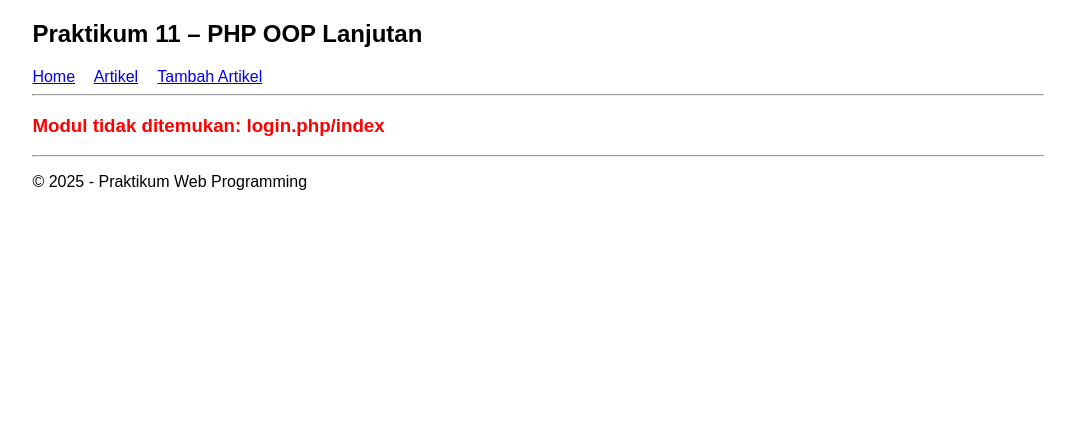
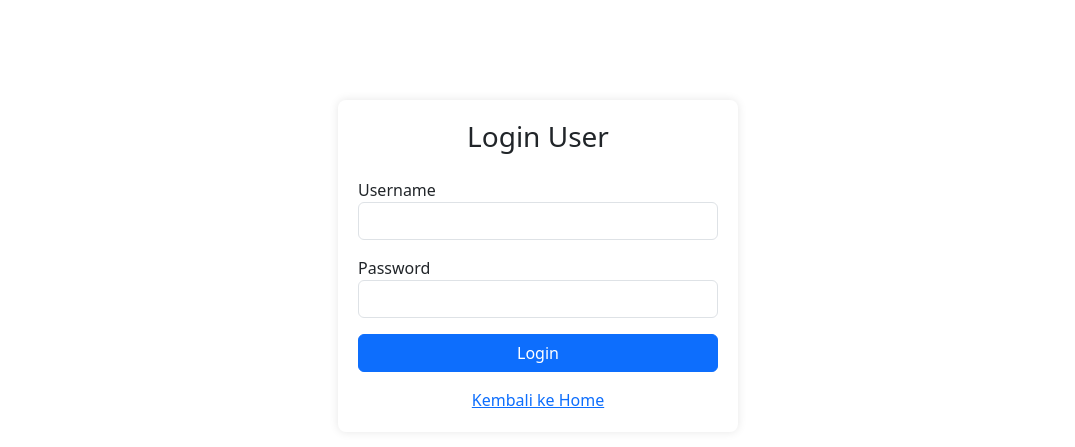
Before and after one commit to putrimltiii/Lab11Web, a PHP site: page /lab11_php_oop/login.php in a window 1280 px wide. Shown: the top 447 px of the page, without its empty margins (102-1177 px from the left). Run offline with PHP 8.4, Linux system fonts and the light colour scheme.

Commit message:
Add files via upload

```diff
--- a/index.php
+++ b/index.php
@@ -1,25 +1 @@
-<?php
-include "config.php";
-include "class/Database.php";
-include "class/Form.php";
-
-session_start();
-
-$path = isset($_SERVER['PATH_INFO']) ? $_SERVER['PATH_INFO'] : '/home/index';
-$segments = explode('/', trim($path, '/'));
-
-$mod  = $segments[0] ?? 'home';
-$page = $segments[1] ?? 'index';
-
-$file = "module/{$mod}/{$page}.php";
-
-include "template/header.php";
-
-if (file_exists($file)) {
-    include $file;
-} else {
-    echo "<h3 style='color:red'>Modul tidak ditemukan: $mod/$page</h3>";
-}
-
-include "template/footer.php";
-?>
+<h3>Selamat Datang di Framework Modular PHP OOP</h3>
--- /dev/null
+++ b/login.php
@@ -0,0 +1,76 @@
+<?php
+if (isset($_SESSION['is_login'])) {
+    header('Location: /lab11_php_oop/index.php/artikel/index');
+    exit;
+}
+
+$message = "";
+
+if ($_SERVER['REQUEST_METHOD'] === 'POST') {
+    $db = new Database();
+
+    $username = trim($_POST['username']);
+    $password = trim($_POST['password']);
+
+    $sql = "SELECT * FROM users WHERE username='$username' LIMIT 1";
+    $result = $db->query($sql);
+    $data = $result->fetch_assoc();
+
+    if ($data && password_verify($password, $data['password'])) {
+        $_SESSION['is_login'] = true;
+        $_SESSION['username'] = $data['username'];
+        $_SESSION['nama'] = $data['nama'];
+
+        header('Location: /lab11_php_oop/index.php/artikel/index');
+        exit;
+    } else {
+        $message = "Username atau password salah!";
+    }
+}
+?>
+
+<!DOCTYPE html>
+<html lang="en">
+<head>
+    <title>Login System</title>
+    <link href="https://cdn.jsdelivr.net/npm/bootstrap@5.3.0/dist/css/bootstrap.min.css" rel="stylesheet">
+    <style>
+        .login-container {
+            max-width: 400px;
+            margin: 100px auto;
+            padding: 20px;
+            box-shadow: 0 0 10px rgba(0,0,0,0.1);
+            border-radius: 8px;
+        }
+    </style>
+</head>
+<body>
+    <div class="login-container">
+        <h3 class="text-center mb-4">Login User</h3>
+
+        <?php if ($message): ?>
+            <div class="alert alert-danger"><?= $message ?></div>
+        <?php endif; ?>
+
+        <form method="POST">
+            <div class="mb-3">
+                <label>Username</label>
+                <input type="text" name="username" class="form-control" required>
+            </div>
+
+            <div class="mb-3">
+                <label>Password</label>
+                <input type="password" name="password" class="form-control" required>
+            </div>
+
+            <div class="d-grid">
+                <button type="submit" class="btn btn-primary">Login</button>
+            </div>
+        </form>
+
+        <div class="mt-3 text-center">
+            <a href="../home/index">Kembali ke Home</a>
+        </div>
+    </div>
+</body>
+</html>
--- /dev/null
+++ b/logout.php
@@ -0,0 +1,5 @@
+<?php
+session_start();
+session_destroy();
+header("Location: /lab11_php_oop/index.php/user/login");
+exit;
```
Also changed, not shown: profile.php (added, +58 -0 lines).
